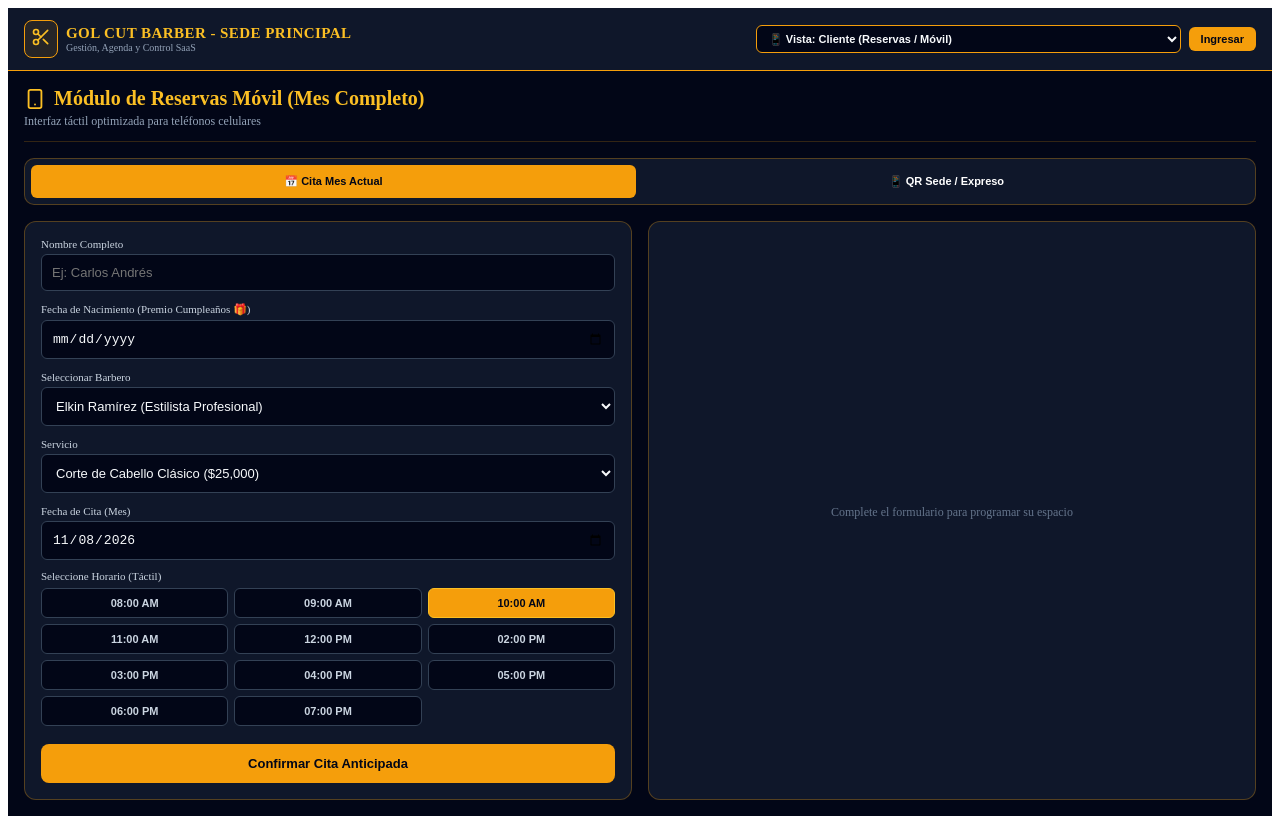
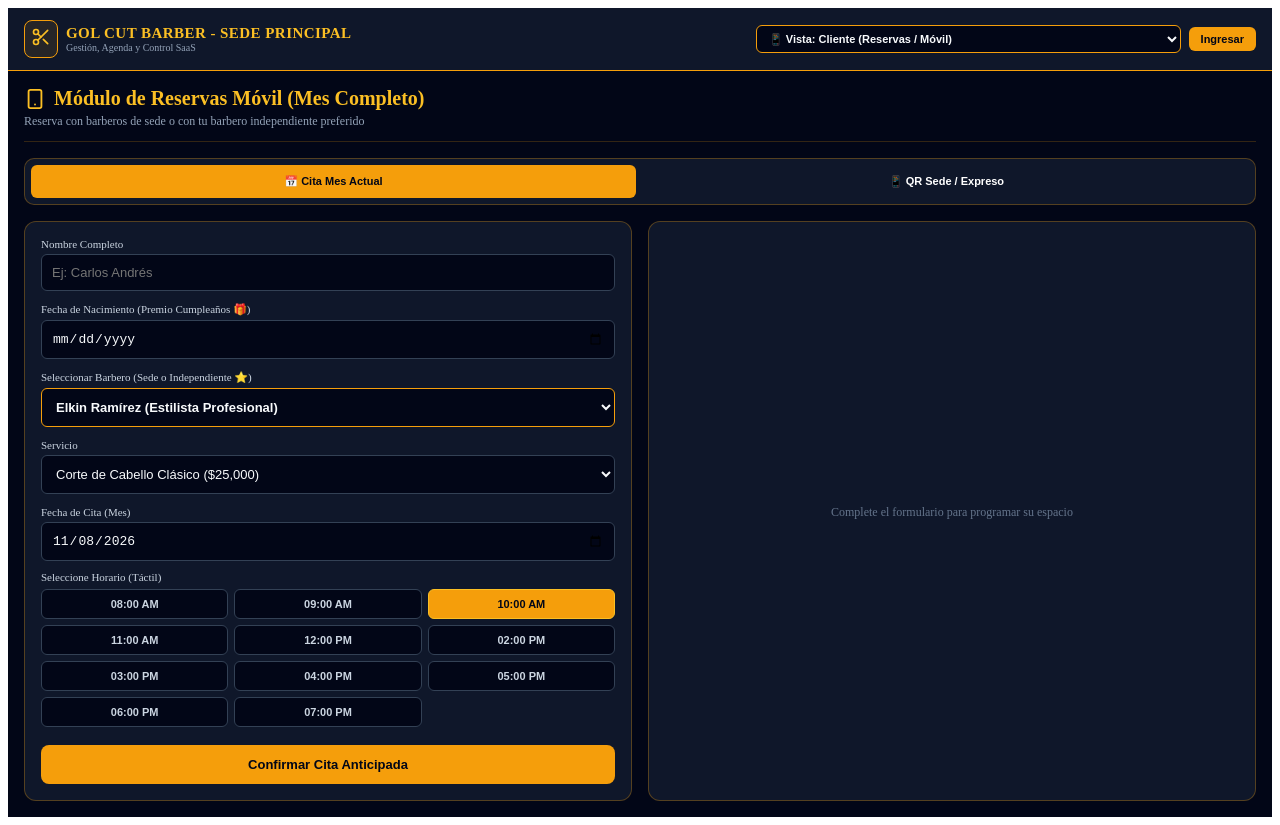
Before and after one commit to elkin-dev26/gol-cut-barber-api, a React (Create React App) app in the folder gol-cut-barber-frontend/: page / in a window 1280 px wide. Built offline with nearby package versions, Linux system fonts and the light colour scheme.

Commit message:
fix: integrar barbero independiente en el selector de reservas del cliente sin afectar funciones existentes

```diff
--- a/gol-cut-barber-frontend/src/App.js
+++ b/gol-cut-barber-frontend/src/App.js
@@ -252,6 +252,7 @@ export default function App() {
         {activeRole === 'cliente' && (
           <VistaCliente
             barberos={barberos.filter(b => b.estado === 'Activo')}
+            perfilIndependiente={perfilIndependiente}
             servicios={servicios}
             citas={citas}
             setCitas={setCitas}
@@ -380,12 +381,19 @@ export default function App() {
   );
 }
 
-{/* VISTA CLIENTE */}
-function VistaCliente({ barberos, servicios, citas, setCitas, incentivos }) {
+{/* VISTA CLIENTE CON INTEGRACIÓN DE BARBERO INDEPENDIENTE */}
+function VistaCliente({ barberos, perfilIndependiente, servicios, citas, setCitas, incentivos }) {
   const [modo, setModo] = useState('programada');
   const [nombre, setNombre] = useState('');
   const [fechaNac, setFechaNac] = useState('');
-  const [barbero, setBarbero] = useState(barberos[0]?.nombre || '');
+
+  // Unimos los barberos de la sede con el barbero independiente
+  const listaCompletaBarberos = [
+    ...barberos,
+    { id: 'indep_gen', nombre: `${perfilIndependiente.propietario} (Independiente / Solista)`, especialidad: 'Barbero Autónomo' }
+  ];
+
+  const [barbero, setBarbero] = useState(listaCompletaBarberos[0]?.nombre || '');
   const [servicio, setServicio] = useState(servicios[0]?.nombre || '');
 
   const hoyStr = new Date().toISOString().split('T')[0];
@@ -423,7 +431,7 @@ function VistaCliente({ barberos, servicios, citas, setCitas, incentivos }) {
     const nueva = {
       id: 'c' + Date.now(),
       cliente: nombre,
-      barbero: barbero || barberos[0]?.nombre,
+      barbero: barbero || listaCompletaBarberos[0]?.nombre,
       servicio,
       fecha: modo === 'qr_walkin' ? hoyStr : fecha,
       hora: modo === 'qr_walkin' ? 'Atención Inmediata (QR)' : hora,
@@ -447,7 +455,7 @@ function VistaCliente({ barberos, servicios, citas, setCitas, incentivos }) {
           <Smartphone style={{ width: '22px', height: '22px' }} />
           Módulo de Reservas Móvil (Mes Completo)
         </h2>
-        <p style={{ color: '#94a3b8', fontSize: '12px', margin: '4px 0 0 0' }}>Interfaz táctil optimizada para teléfonos celulares</p>
+        <p style={{ color: '#94a3b8', fontSize: '12px', margin: '4px 0 0 0' }}>Reserva con barberos de sede o con tu barbero independiente preferido</p>
       </div>
 
       <div style={{ display: 'flex', gap: '8px', backgroundColor: '#0f172a', padding: '6px', borderRadius: '10px', border: '1px solid rgba(245, 158, 11, 0.3)' }}>
@@ -498,13 +506,13 @@ function VistaCliente({ barberos, servicios, citas, setCitas, incentivos }) {
             )}
 
             <div>
-              <label style={{ display: 'block', fontSize: '11px', color: '#cbd5e1', marginBottom: '4px' }}>Seleccionar Barbero</label>
+              <label style={{ display: 'block', fontSize: '11px', color: '#cbd5e1', marginBottom: '4px' }}>Seleccionar Barbero (Sede o Independiente ⭐)</label>
               <select
                 value={barbero}
                 onChange={(e) => setBarbero(e.target.value)}
-                style={{ width: '100%', backgroundColor: '#020617', border: '1px solid #334155', borderRadius: '6px', padding: '10px', color: '#f8fafc', fontSize: '13px', boxSizing: 'border-box' }}
+                style={{ width: '100%', backgroundColor: '#020617', border: '1px solid #f59e0b', borderRadius: '6px', padding: '10px', color: '#f8fafc', fontSize: '13px', boxSizing: 'border-box', fontWeight: 'bold' }}
               >
-                {barberos.map(b => (
+                {listaCompletaBarberos.map(b => (
                   <option key={b.id} value={b.nombre}>{b.nombre} ({b.especialidad})</option>
                 ))}
               </select>
@@ -812,7 +820,7 @@ function VistaBarberoIndependiente({ perfilIndependiente, setPerfilIndependiente
 
   const urlWhatsapp = `https://wa.me/${devConfig?.whatsappSoporte || '573001234567'}?text=${encodeURIComponent('Hola Elkin, soy barbero independiente y deseo renovar mi suscripción mensual.')}`;
 
-  const misCitas = citas.filter(c => c.barbero.toLowerCase() === perfilIndependiente.propietario.toLowerCase());
+  const misCitas = citas.filter(c => c.barbero.toLowerCase().includes(perfilIndependiente.propietario.toLowerCase()));
   const ingresosTotales = misCitas.filter(c => c.estado === 'completada').reduce((sum, c) => sum + (c.precio || 0), 0);
 
   const handleCrearServicioPropio = (e) => {
@@ -847,7 +855,7 @@ function VistaBarberoIndependiente({ perfilIndependiente, setPerfilIndependiente
     const nueva = {
       id: 'c' + Date.now(),
       cliente: metodoPago === 'transferencia' ? 'Cliente (Pago por Transferencia)' : 'Cliente Presencial (Efectivo)',
-      barbero: perfilIndependiente.propietario,
+      barbero: `${perfilIndependiente.propietario} (Independiente / Solista)`,
       servicio: servicioSeleccionado,
       fecha: new Date().toISOString().split('T')[0],
       hora: new Date().toLocaleTimeString([], { hour: '2-digit', minute: '2-digit' }),
```
